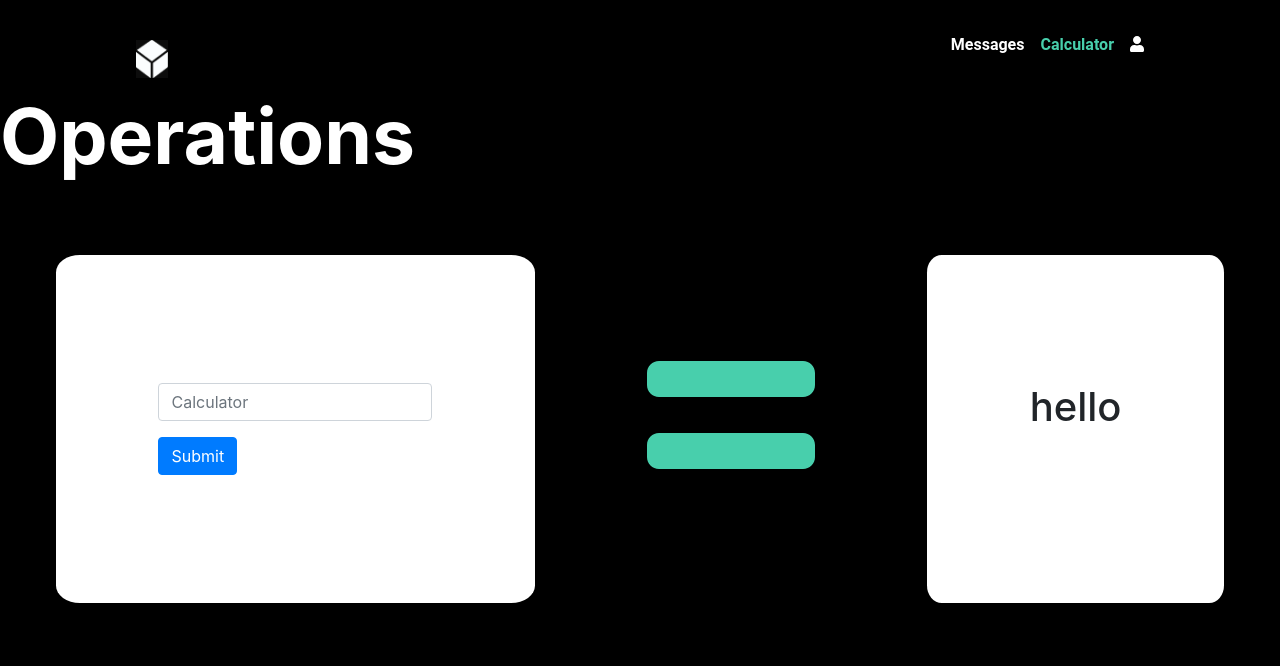
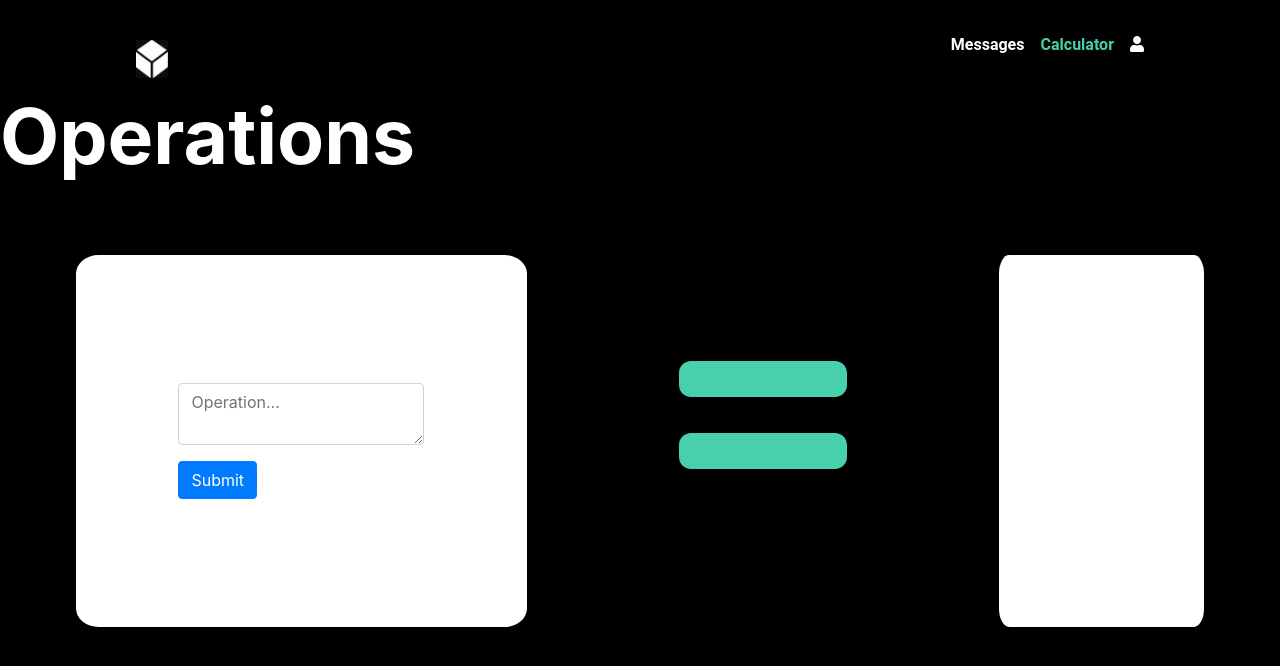
Before and after one commit to AndreiaGouveia/SSIN, a React (Create React App) app in the folder fe/: page /calculator in a window 1280 px wide. Shown: the top 666 px of the page. Built offline with nearby package versions, Linux system fonts and the light colour scheme.

Commit message:
Calculator almost finnished

```diff
--- a/fe/src/Pages/Calculator.jsx
+++ b/fe/src/Pages/Calculator.jsx
@@ -1,46 +1,70 @@
-import React , {useEffect, useState} from 'react';
+import React from 'react';
 import { FontAwesomeIcon } from '@fortawesome/react-fontawesome';
 import { faEquals } from '@fortawesome/free-solid-svg-icons';
 import { Form, Button } from 'react-bootstrap';
 import '../CSS/Calculator.css';
 
-function Calculator () {
+class Calculator extends React.Component {
+  constructor(props) {
+    super(props);
+    this.state = {
+      loading: false,
+      data: {},
+      value: '',
+      response: '',
+    };
+  }
 
-	const [loading, setLoading] = useState(true);
-	const [data, setData] = useState({});
-	const [value, setValue] = useState('hello'),
-		onInput = ({target:{value}}) => setValue(value),
-		onFormSubmit = e => {
-			e.preventDefault();
+  onSubmit(value) {
+    /*setResponse(value);*/
+    console.log('here');
     console.log(value);
-			setValue();
-		};
+  }
 
-	useEffect
-
+  render() {
+	console.log(this.state.value);
     return (
       <>
-			<div id="content">
-				<h1 style={{ color: 'white', fontWeight: 'bold', fontSize: '6vmax' }}>Operations</h1>
-				<div id="calculatorContent">
-					<div id="calculatorInput">
-						<Form id="calculator-form">
-							<Form.Group controlId="formCalculator">
-								<Form.Control type="text" placeholder="Calculator" maxLength="8" />
+        <div id='content'>
+          <h1 style={{ color: 'white', fontWeight: 'bold', fontSize: '6vmax' }}>
+            Operations
+          </h1>
+          <div id='calculatorContent'>
+            <div id='calculatorInput'>
+              <Form id='calculator-form'>
+                <Form.Group controlId='formCalculator'>
+                  <Form.Control
+                    type='text'
+                    as='textarea'
+                    placeholder='Operation...'
+                    onChange={(e) => this.setState({value: e.target.value})}
+                  />
                 </Form.Group>
-							<Button variant="primary" type="submit">
+                <Button
+                  variant='primary'
+                  type='submit'
+                  onClick={this.onSubmit}
+                >
                   Submit
                 </Button>
               </Form>
             </div>
-					<FontAwesomeIcon style={{color:'#48cfac' , fontSize:'15vmax', marginTop: '10vmax'}} icon={faEquals} />
-					<div id="calculatorOutput">
-						<h1>{value}</h1>
+            <FontAwesomeIcon
+              style={{
+                color: '#48cfac',
+                fontSize: '15vmax',
+                marginTop: '10vmax',
+              }}
+              icon={faEquals}
+            />
+            <div id='calculatorOutput'>
+              <h1>{this.state.response}</h1>
             </div>
           </div>
         </div>
       </>
     );
   }
+}
 
 export default Calculator;
```
Also changed, not shown: fe/.eslintrc.json. Lines whose indentation alone changed are shown as unchanged.
